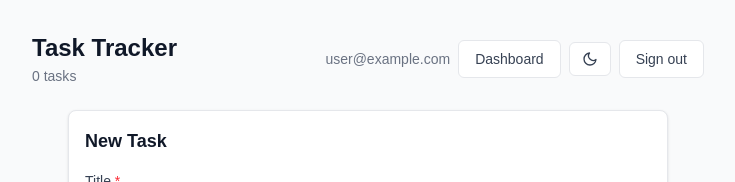
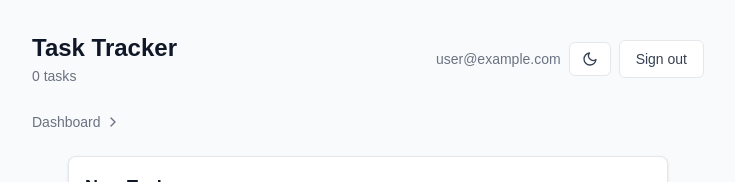
Before and after one commit to Dan-Akins/task-tracker, a Next.js app: page / in a window 1280 px wide. Shown: the top 182 px of the page, without its empty margins (272-1007 px from the left). Built offline with nearby package versions, Linux system fonts and the light colour scheme; no server answers; the database is empty; sample sign-in values are in the browser's storage.

Commit message:
Move Dashboard link out of header button row into its own nav link
It was styled identically to the Sign out button and theme toggle, so
it blended in as another account-utility control instead of reading
as navigation. Mirrors the "Back to tasks" link style already used on
the dashboard page.

```diff
--- a/app/page.tsx
+++ b/app/page.tsx
@@ -48,12 +48,6 @@ export default async function Home({ searchParams }: { searchParams: SearchParam
           </div>
           <div className="flex items-center gap-2 shrink-0">
             <p className="text-sm text-gray-500 hidden sm:block dark:text-gray-400">{session.user.email}</p>
-            <Link
-              href="/dashboard"
-              className="bg-white border border-gray-200 text-gray-700 px-3 py-2 rounded-md text-xs sm:text-sm sm:px-4 hover:bg-gray-50 transition-colors dark:bg-gray-800 dark:border-gray-700 dark:text-gray-400 dark:hover:bg-gray-700"
-            >
-              Dashboard
-            </Link>
             <ThemeToggle />
             <form action={handleSignOut}>
               <button
@@ -66,6 +60,16 @@ export default async function Home({ searchParams }: { searchParams: SearchParam
           </div>
         </header>
 
+        <Link
+          href="/dashboard"
+          className="inline-flex items-center gap-1 text-sm text-gray-500 hover:text-gray-700 transition-colors dark:text-gray-400 dark:hover:text-gray-200"
+        >
+          Dashboard
+          <svg xmlns="http://www.w3.org/2000/svg" width="16" height="16" viewBox="0 0 24 24" fill="none" stroke="currentColor" strokeWidth="2" strokeLinecap="round" strokeLinejoin="round">
+            <path d="M9 18l6-6-6-6"/>
+          </svg>
+        </Link>
+
         <NewTaskForm />
 
         <Suspense>
```
